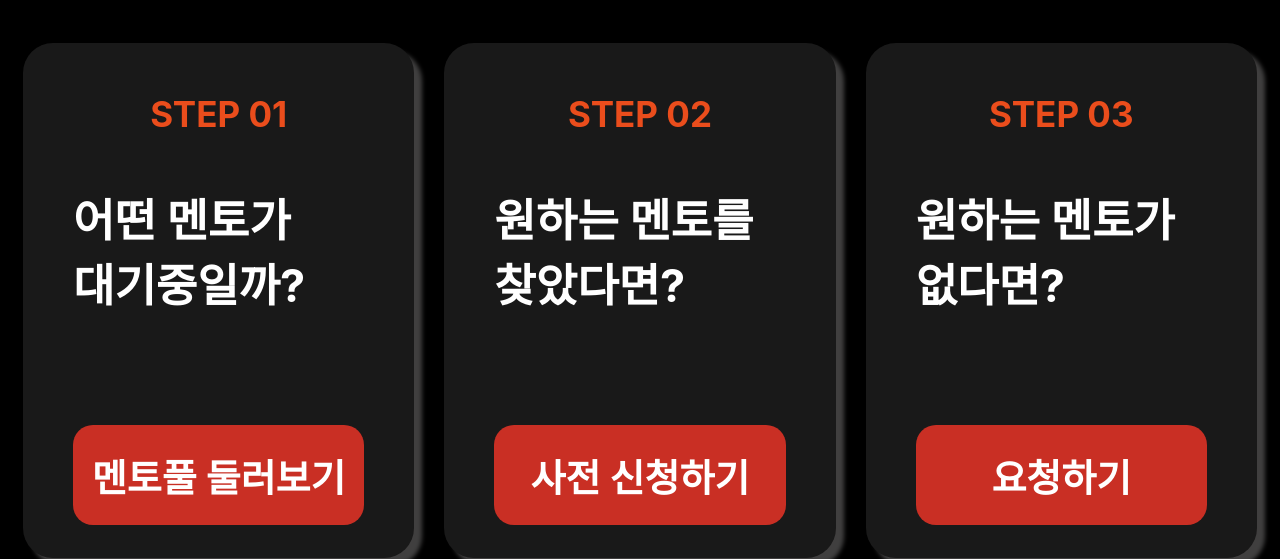
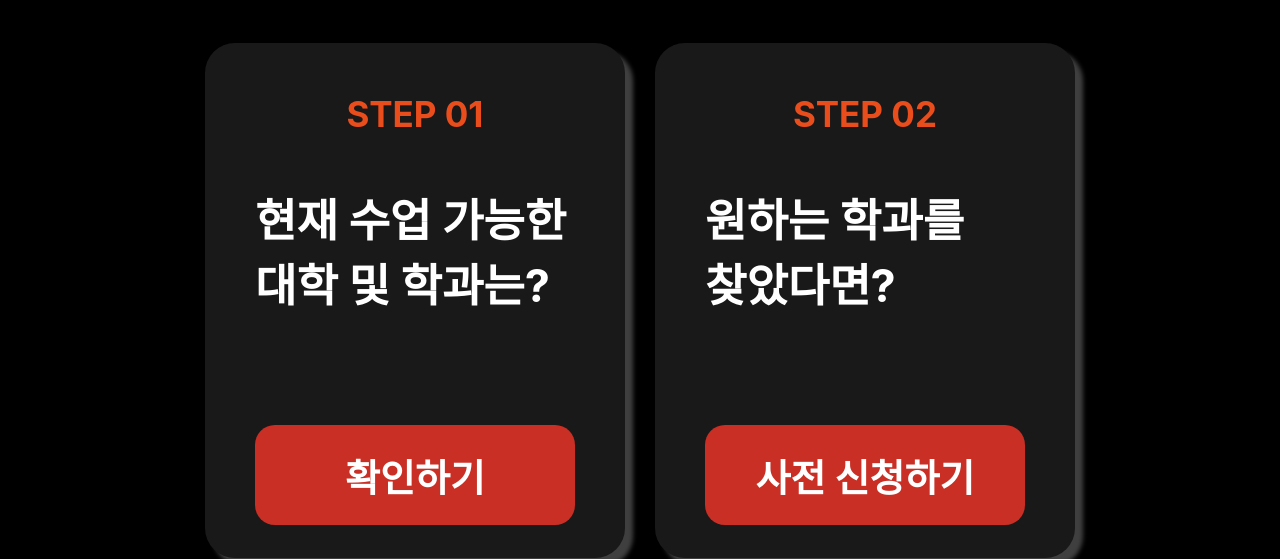
Before and after one commit to 00blowup/catch-up, a plain HTML site: page index.html in a window 1280 px wide. Shown: the part 409-968 px from the top of the page. Drawn offline with Linux system fonts and the light colour scheme; a web font is replaced by a local one.

Commit message:
fix: deleted step 3 and changed text for step 1&2

```diff
--- a/index.html
+++ b/index.html
@@ -30,11 +30,11 @@
                 <span>STEP 01</span>
             </div>
             <div class="desc">
-                <span>어떤 멘토가<br />대기중일까?</span>
+                <span>현재 수업 가능한<br />대학 및 학과는?</span>
             </div>
             <a href="https://soaksoakofficial.notion.site/d1616806f22146839d4b52ce7c31745d" class="click"
                 target="_blank" rel="noopener noreferrer">
-                <span>멘토풀 둘러보기</span>
+                <span>확인하기</span>
             </a>
         </div>
         <div class="step">
@@ -42,23 +42,11 @@
                 <span>STEP 02</span>
             </div>
             <div class="desc">
-                <span>원하는 멘토를<br />찾았다면?</span>
+                <span>원하는 학과를<br />찾았다면?</span>
             </div>
             <a href="https://docs.google.com/forms/d/e/1FAIpQLSegWCvsXmP9LEBGdbnWdoR4-BN_5R1knMCEcOTLY_5BuHJ82g/viewform"
                 class="click" target="_blank" rel="noopener noreferrer">
                 <span>사전 신청하기</span>
-            </a>
-        </div>
-        <div class="step">
-            <div class="stepnumber">
-                <span>STEP 03</span>
-            </div>
-            <div class="desc">
-                <span>원하는 멘토가<br />없다면?</span>
-            </div>
-            <a href="https://docs.google.com/forms/d/e/1FAIpQLSeapEzGypD1WuZwkkad3z7QhUrHUvvkLDxtcph9eBZ_71i0CQ/viewform"
-                class="click" target="_blank" rel="noopener noreferrer">
-                <span>요청하기</span>
             </a>
         </div>
     </div>
```
